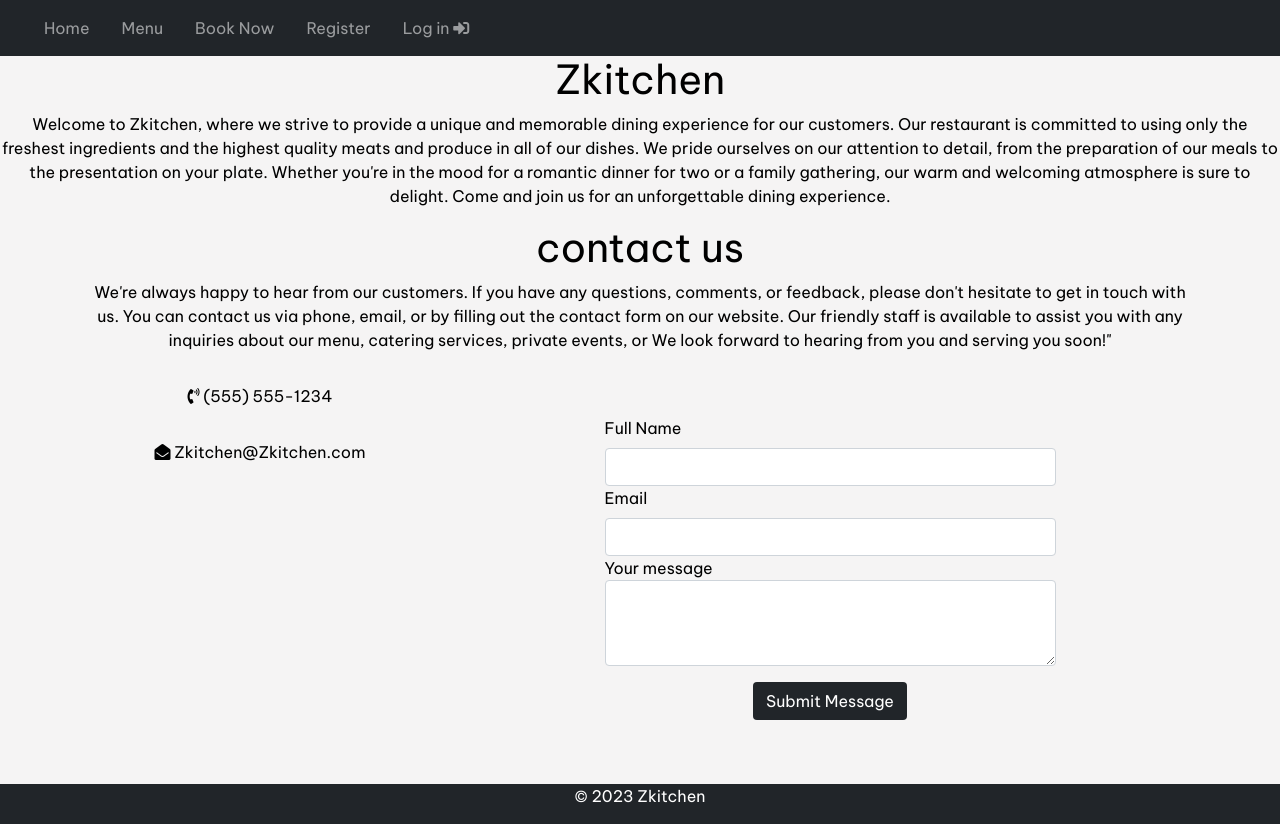
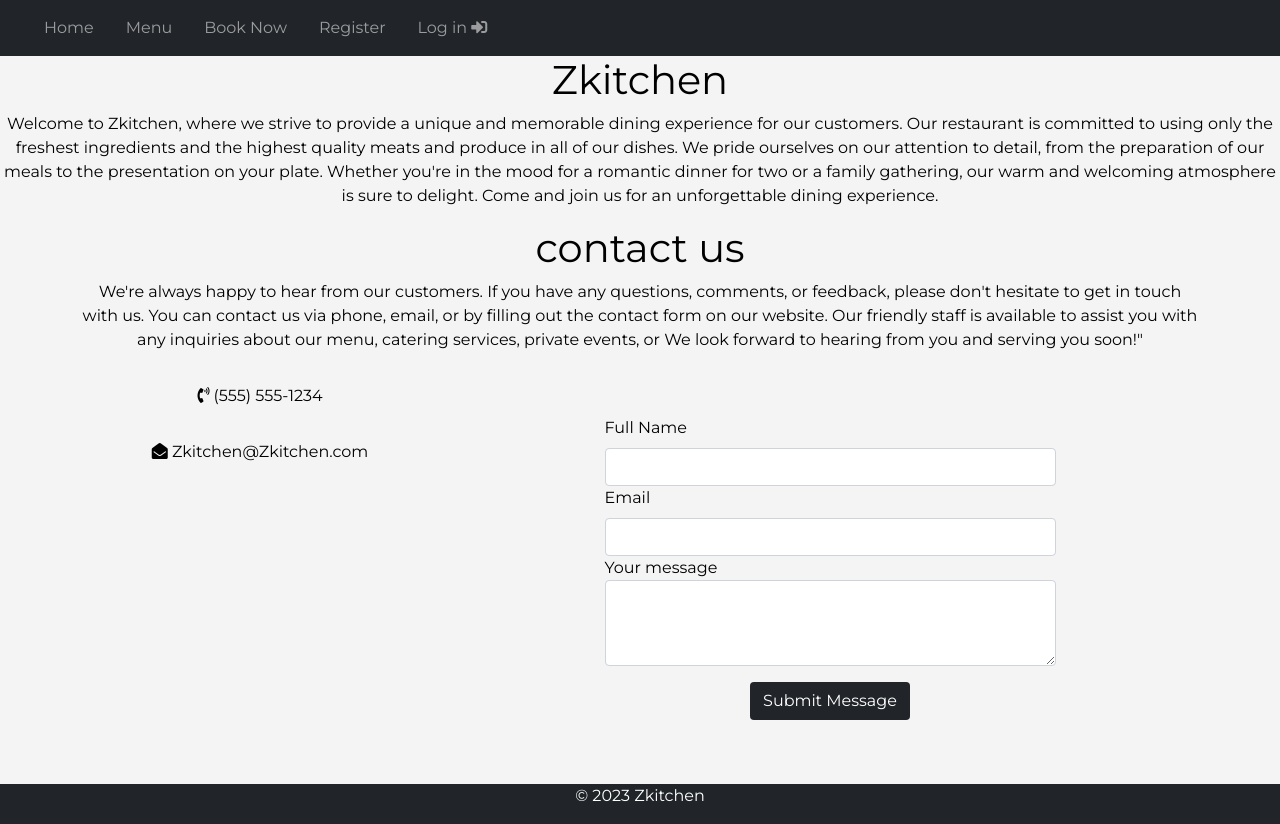
Before and after one commit to Awsomenesss/Restaurant-booking, a Django app: page / in a window 1280 px wide. Run offline with Django 3.2, Linux system fonts and the light colour scheme.

Commit message:
github issue

```diff
--- a/static/css/styles.css
+++ b/static/css/styles.css
@@ -1,4 +1,4 @@
-@import url('https://fonts.googleapis.com/css2?family=Be+Vietnam+Pro&display=swap');
+@import url('https://fonts.googleapis.com/css2?family=Montserrat&display=swap');
 
 /* Global style */
 * {
@@ -10,7 +10,7 @@
 body {
     background-color: #f5f4f4;
     color: #000000;
-    font-family: 'Be Vietnam Pro', sans-serif;
+    font-family: 'Montserrat', sans-serif;
 }
 
 .comment-height {
```
